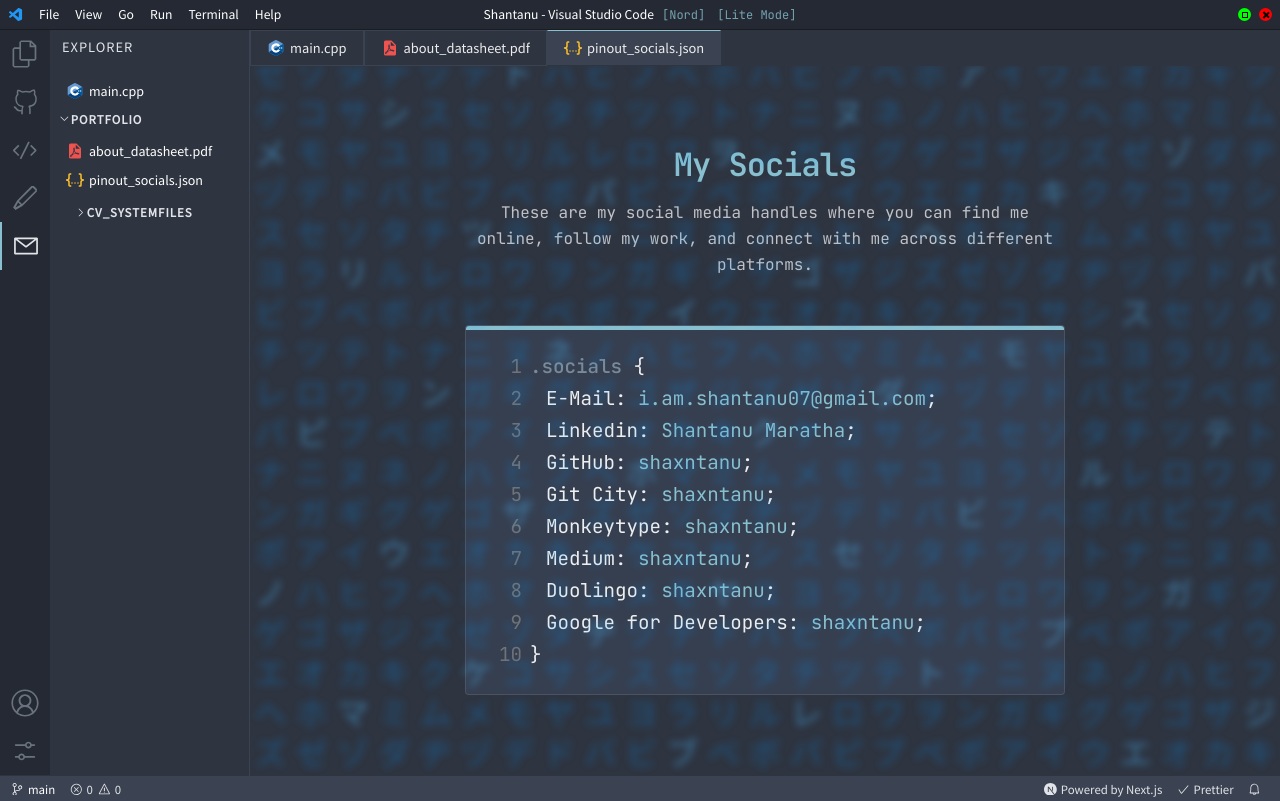
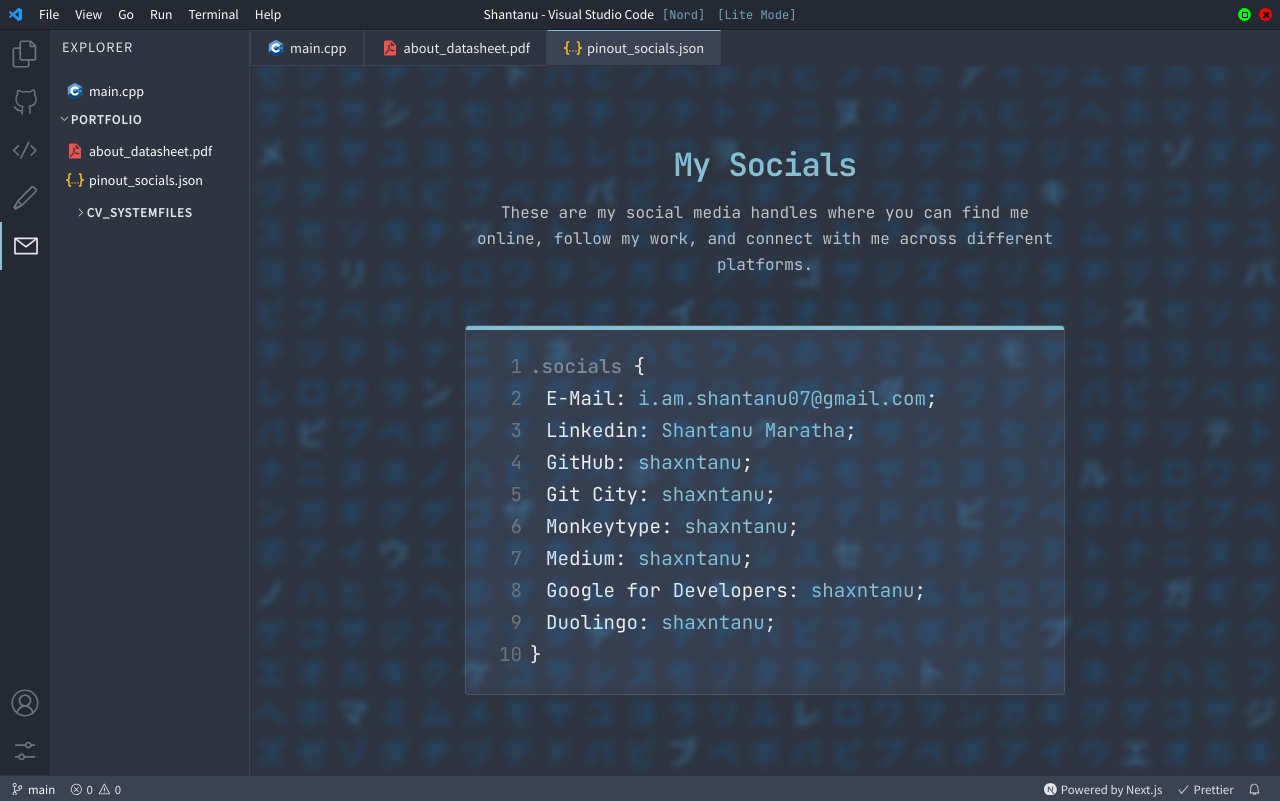
Before and after one commit to shaxntanu/VSCode-Portfolio, a Next.js app: page /contact in a window 1280 px wide. Built offline with nearby package versions, Linux system fonts and the light colour scheme.

Commit message:
Move Duolingo to bottom of social links list

```diff
--- a/components/ContactCode.tsx
+++ b/components/ContactCode.tsx
@@ -32,14 +32,14 @@ const contactItems = [
     href: 'https://shaxntanu.medium.com',
   },
   {
+    social: 'Google for Developers',
+    link: 'shaxntanu',
+    href: 'https://g.dev/shaxntanu',
+  },
+  {
     social: 'Duolingo',
     link: 'shaxntanu',
     href: 'https://www.duolingo.com/profile/shaxntanu',
-  },
-  {
-    social: 'Google for Developers',
-    link: 'shaxntanu',
-    href: 'https://g.dev/shaxntanu',
   },
 ];
 
```
